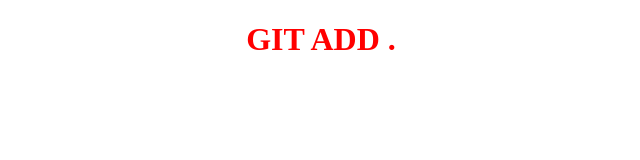
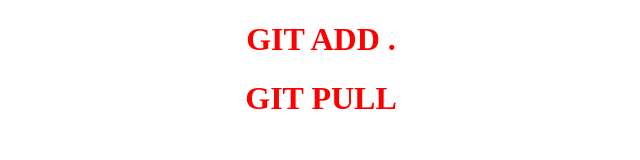
Before and after one commit to tdthien106202/LearnGIT, a plain HTML site: page about.html in a window 1280 px wide. Shown: the whole page, without its empty margins (319-959 px from the left). Drawn offline with Linux system fonts and the light colour scheme.

Commit message:
Update about.html

```diff
--- a/about.html
+++ b/about.html
@@ -8,5 +8,7 @@
 </head>
 <body>
     <h1 style="text-align: center; color:red">GIT ADD .</h1>
+    <h1 style="text-align: center; color:red">GIT PULL</h1>
+
 </body>
 </html>
```
